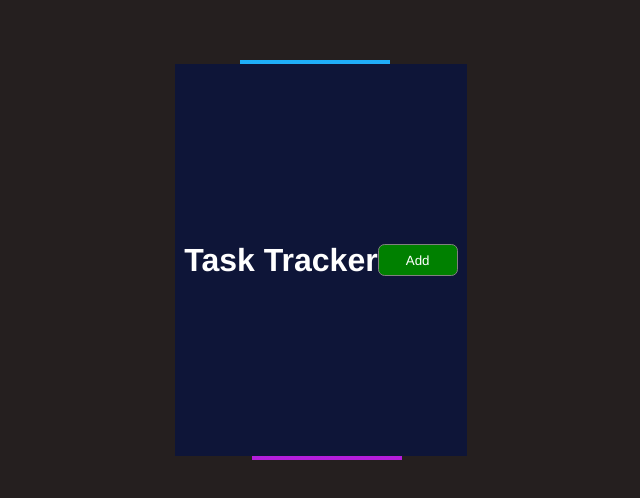
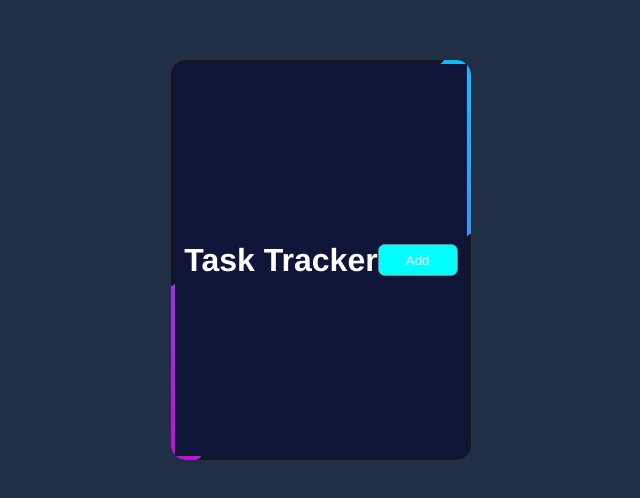
Before and after one commit to gantavya99/First-React-App, a React (Create React App) app: page / in a window 1280 px wide. Shown: the part 130-628 px from the top of the page, without its empty margins (319-959 px from the left). Built offline with nearby package versions, Linux system fonts and the light colour scheme.

Commit message:
Updated header

```diff
--- a/src/Header.js
+++ b/src/Header.js
@@ -1,13 +1,16 @@
 import Button from "./button";
 const Header=({title})=>{
+    const onClick=()=>{
+        console.log('Click');
+    }
     return (
-
         <header className='header'>
             <div className='container'>
             <h1>
                 {title}
             </h1>
-            <Button/>
+            <Button color='cyan' text='Add' onClick={onClick} />
+
             </div>
         </header>
     )
--- a/src/button.js
+++ b/src/button.js
@@ -1,6 +1,8 @@
-const Button=(props)=>{
+const Button=({color,text,onClick})=>{
     return(
-        <button className='btn'>Add</button>
+        <button style={{backgroundColor:color}}
+        onClick={onClick}
+         className='btn'>{text}</button>
     )
 }
 export default Button
--- a/src/index.css
+++ b/src/index.css
@@ -6,7 +6,7 @@
 }
 body{
   display:flex;
-  background-color: rgb(37, 31, 31);
+  background:rgb(32, 47, 69);
   justify-content:center;
   align-items:center;
   min-height:100vh;
@@ -19,9 +19,9 @@ body{
   justify-content:center;
   width:300px;
   height:400px;
-  /* background:rgba(0,0,0,0.5); */
+   background:rgba(0,0,0,0.5);
   overflow:hidden;
-  border-radius:10px;
+  border-radius:15px;
  }
  .container::before{
   content: '';
@@ -29,7 +29,7 @@ body{
   width:150px;
   height:140%;
   background:linear-gradient(#00ccff,#d400d4);
-  animation:animate 4s linear infinite;
+  animation:animate 7s linear infinite;
 
  }
  .container::after{
```
